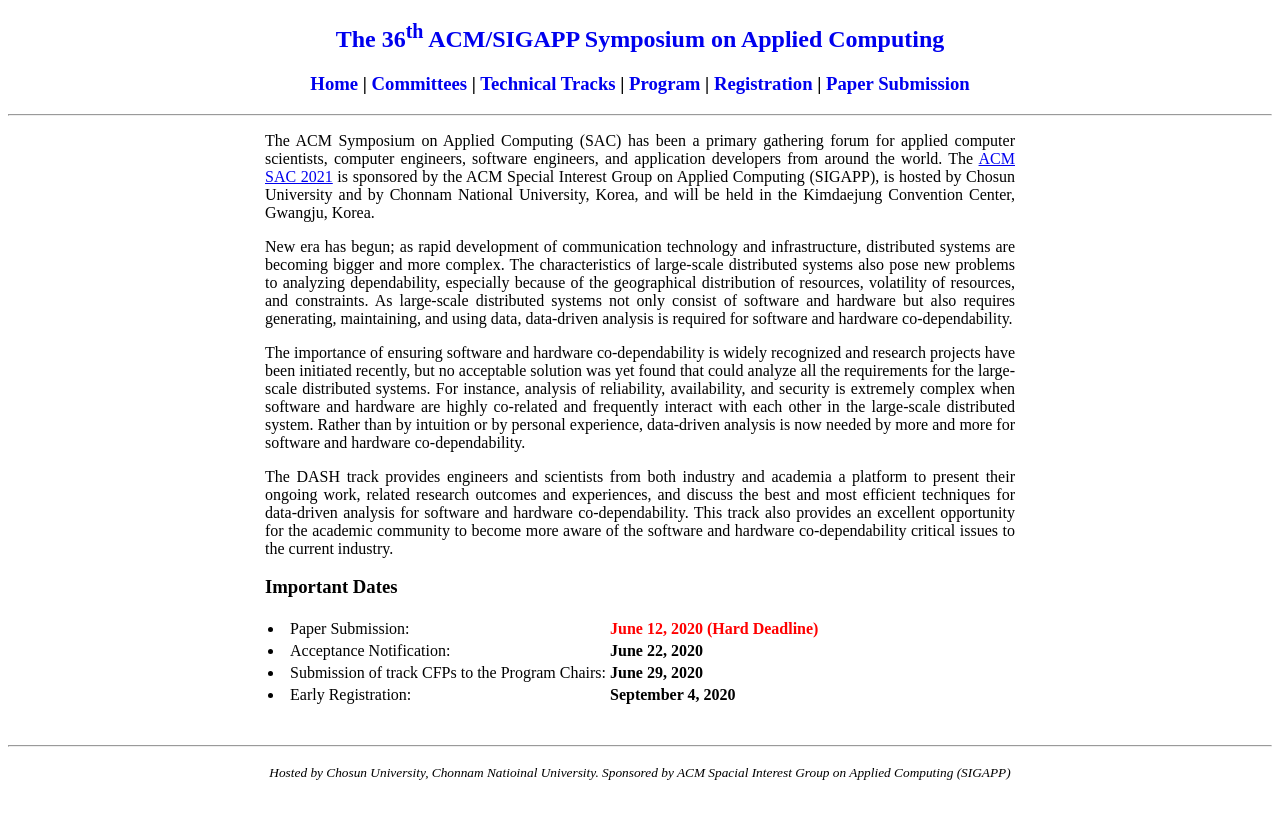
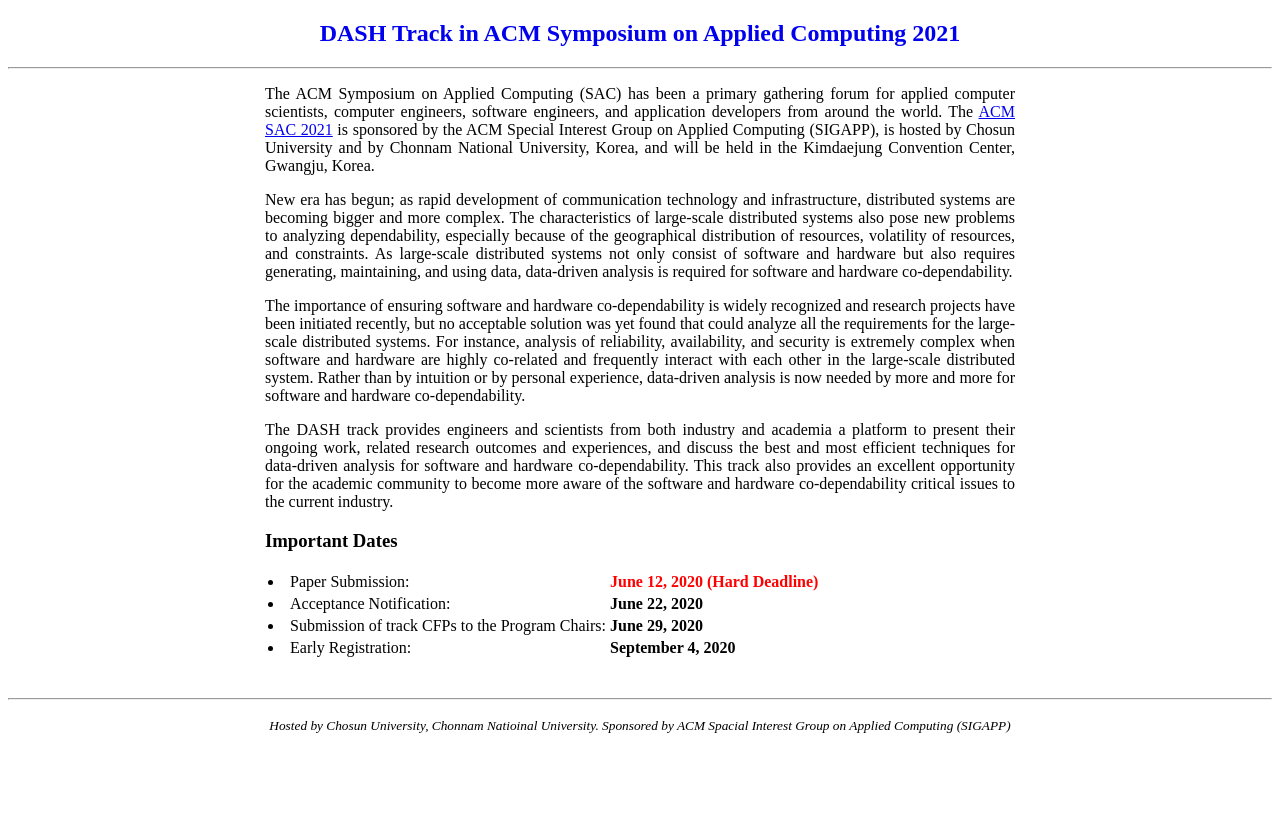
Before and after one commit to sac-dash/2021, a Jekyll site: the page built from index.html, in a window 1280 px wide. Shown: the top 819 px of the page. Built offline with Jekyll 4.4.1, drawn with Linux system fonts in a browser that asks for light colours; the list of posts is cut into pages by our own code.

Commit message:
Update header.html

```diff
--- a/_includes/header.html
+++ b/_includes/header.html
@@ -1,10 +1,8 @@
 <div>
     <center>
         <header>
-            <h2><a style="text-decoration:none" href='http://sac-dash.github.io/2021/'>The 36<sup>th</sup> ACM/SIGAPP Symposium on Applied Computing</a></h2>
+            <h2><a style="text-decoration:none" href='http://sac-dash.github.io/2021/'>DASH Track in ACM Symposium on Applied Computing 2021</a></h2>
         </header>
-
-        <h3><a style="text-decoration:none" href='http://sac-dash.github.io/2021/'> Home</a> | <a style="text-decoration:none" href='http://sac-dash.github.io/2021/committee/'>Committees</a> | <a style="text-decoration:none" href='http://sac-dash.github.io/2021/tracks/'>Technical Tracks</a> | <a style="text-decoration:none" href='http://sac-dash.github.io/2021/program/'>Program</a> | <a style="text-decoration:none" href='http://sac-dash.github.io/2021/registration/'>Registration</a> | <a style="text-decoration:none" href='http://sac-dash.github.io/2021/submission/'>Paper Submission</a></h3>
     <center>
 </div>
 <hr>
```
